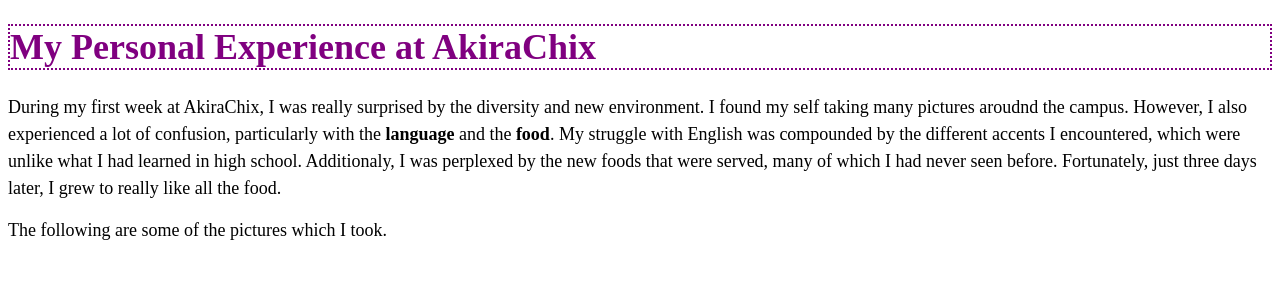
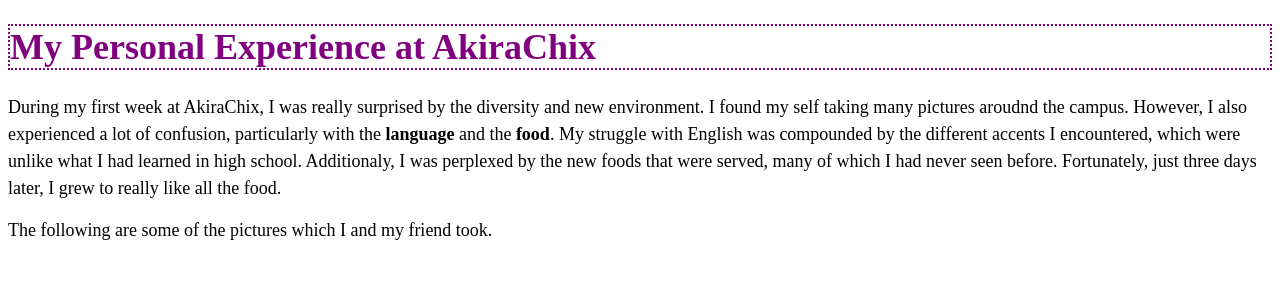
Before and after one commit to birhanubelay/html5-first-project, a plain HTML site: page index.html in a window 1280 px wide. Shown: the top 286 px of the page. Drawn offline with Linux system fonts and the light colour scheme.

Commit message:
this is my first website

```diff
--- a/index.html
+++ b/index.html
@@ -12,7 +12,7 @@
         accents I encountered, which were unlike what I had learned in high school. Additionaly, I was perplexed by the new foods that were served, many of which
         I had never seen before. Fortunately, just three days later, I grew to really like all the food.
     </p>
-    <p>The following are some of the pictures which I took.</p>
+    <p>The following are some of the pictures which I and my friend took.</p>
     <div style="text-align:left;">
         <span style="display:inline-block; margin: 30px;">
             <img style="height:300;width:350px;"src="images /foods.jpg"alt="Foods at AKiraChix">
```
